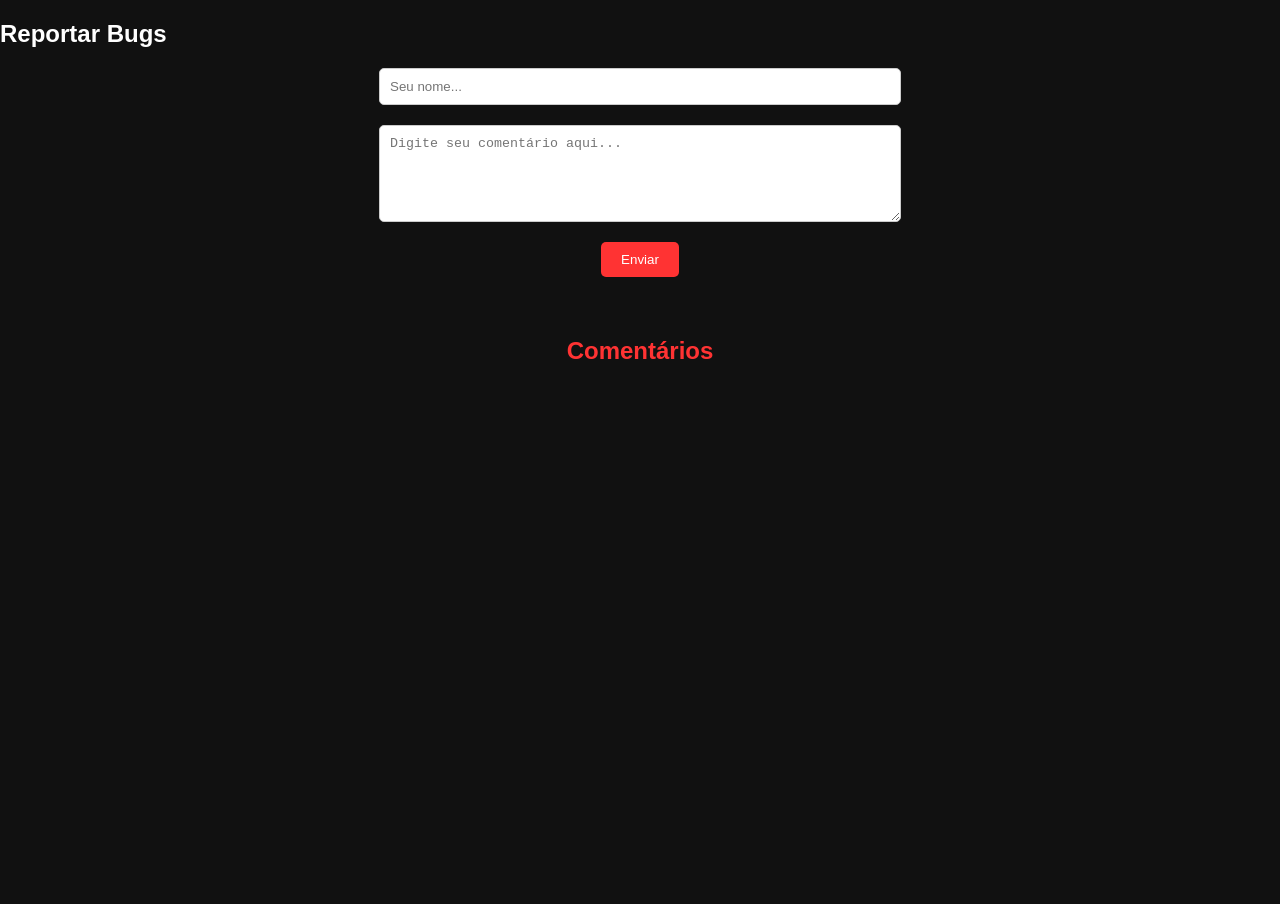
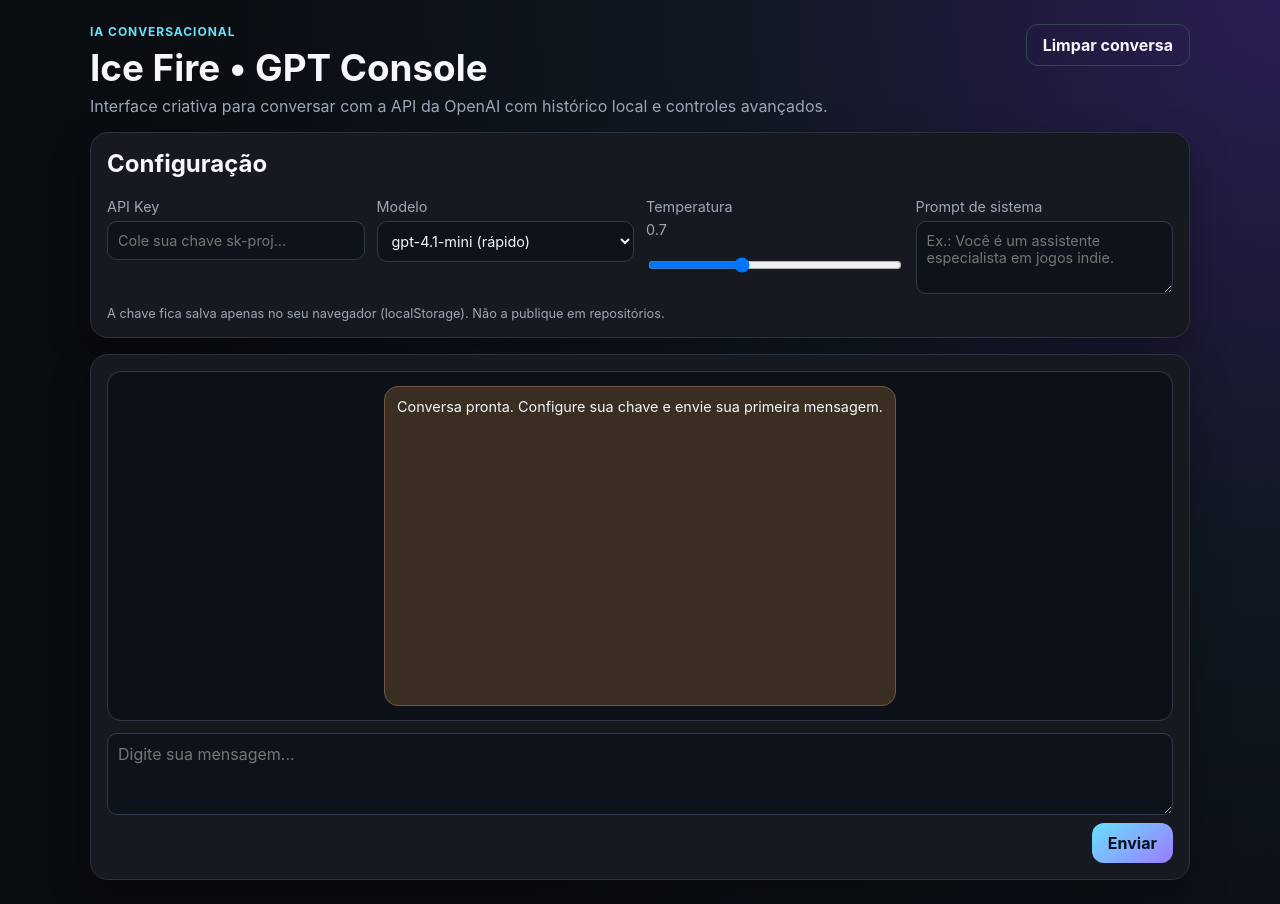
Before and after one commit to NinjaLaranj4/ice-fire-game-site, a plain HTML site: page index.html in a window 1280 px wide. Before the commit the page ends 800 px from the top, so only its background shows below. Drawn offline with Linux system fonts and the light colour scheme; no server answers.

Commit message:
feat: transformar site em console de chat com OpenAI

```diff
--- a/index.html
+++ b/index.html
@@ -1,46 +1,66 @@
 <!DOCTYPE html>
-<html lang="pt-br">
+<html lang="pt-BR">
 
 <head>
-    <meta charset="UTF-8">
-    <meta name="viewport" content="width=device-width, initial-scale=1.0">
-    <title>Ice Fire</title>
-    <link rel="stylesheet" href="styles.css">
+    <meta charset="UTF-8" />
+    <meta name="viewport" content="width=device-width, initial-scale=1.0" />
+    <title>Ice Fire AI Console</title>
+    <link rel="stylesheet" href="styles.css" />
 </head>
 
 <body>
-    <!-- Código anterior -->
+    <main class="app-shell">
+        <header class="app-header">
+            <div>
+                <p class="eyebrow">IA Conversacional</p>
+                <h1>Ice Fire • GPT Console</h1>
+                <p class="subtitle">Interface criativa para conversar com a API da OpenAI com histórico local e controles avançados.</p>
+            </div>
+            <button id="clear-history" class="ghost-btn" type="button">Limpar conversa</button>
+        </header>
 
-    <section id="bugs">
-        <h2>Reportar Bugs</h2>
-        <form id="comment-form">
-            <input type="text" placeholder="Seu nome..." id="name" required>
-            <textarea placeholder="Digite seu comentário aqui..." id="comment" rows="5" required></textarea>
-            <button type="submit">Enviar</button>
-        </form>
-    </section>
-    <section id="comentarios">
-        <h2>Comentários</h2>
-        <div id="comentarios-lista"></div>
-    </section>
+        <section class="panel settings-panel">
+            <h2>Configuração</h2>
+            <div class="grid">
+                <label>
+                    API Key
+                    <input id="api-key" type="password" placeholder="Cole sua chave sk-proj..." autocomplete="off" />
+                </label>
 
-    <!-- Código anterior -->
-    <script src="https://www.gstatic.com/firebasejs/9.6.1/firebase-app.js"></script>
-    <script src="https://www.gstatic.com/firebasejs/9.6.1/firebase-database.js"></script>
-    <script src="https://www.gstatic.com/firebasejs/9.6.1/firebase-analytics.js"></script>
-    <script>
-        const firebaseConfig = {
-            apiKey: "AIzaSyCTsEeoY4sDTOQSmPaTyVIP8HSISic2I50",
-            authDomain: "ice-fire-coments-bugs-report.firebaseapp.com",
-            projectId: "ice-fire-coments-bugs-report",
-            storageBucket: "ice-fire-coments-bugs-report.appspot.com",
-            messagingSenderId: "863645039004",
-            appId: "1:863645039004:web:04e0d65804a936b8eff059",
-        };
+                <label>
+                    Modelo
+                    <select id="model">
+                        <option value="gpt-4.1-mini">gpt-4.1-mini (rápido)</option>
+                        <option value="gpt-4.1">gpt-4.1 (equilibrado)</option>
+                        <option value="gpt-4o">gpt-4o (multimodal)</option>
+                    </select>
+                </label>
 
-        const app = firebase.initializeApp(firebaseConfig);
-        firebase.analytics(app);
-    </script>
+                <label>
+                    Temperatura <span id="temp-value">0.7</span>
+                    <input id="temperature" type="range" min="0" max="2" step="0.1" value="0.7" />
+                </label>
+
+                <label>
+                    Prompt de sistema
+                    <textarea id="system-prompt" rows="3" placeholder="Ex.: Você é um assistente especialista em jogos indie."></textarea>
+                </label>
+            </div>
+            <p class="hint">A chave fica salva apenas no seu navegador (localStorage). Não a publique em repositórios.</p>
+        </section>
+
+        <section class="panel chat-panel">
+            <div id="chat-log" class="chat-log" aria-live="polite"></div>
+
+            <form id="chat-form" class="chat-form">
+                <textarea id="user-input" rows="3" placeholder="Digite sua mensagem..." required></textarea>
+                <div class="actions">
+                    <button id="send-btn" type="submit">Enviar</button>
+                </div>
+            </form>
+        </section>
+    </main>
+
     <script src="scripts.js"></script>
 </body>
 
--- a/scripts.js
+++ b/scripts.js
@@ -1,50 +1,165 @@
-document.addEventListener("DOMContentLoaded", function () {
-    const form = document.getElementById("comment-form");
-    const comentariosLista = document.getElementById("comentarios-lista");
+const STORAGE_KEYS = {
+    apiKey: "icefire_api_key",
+    model: "icefire_model",
+    temp: "icefire_temp",
+    systemPrompt: "icefire_system_prompt",
+    history: "icefire_chat_history"
+};
 
-    const db = firebase.database();
+const state = {
+    history: []
+};
 
-    function exibirComentarios() {
-        db.ref("comentarios").once("value", function (snapshot) {
-            const comentarios = snapshot.val() || [];
-            comentariosLista.innerHTML = '';
+const elements = {
+    apiKey: document.getElementById("api-key"),
+    model: document.getElementById("model"),
+    temperature: document.getElementById("temperature"),
+    tempValue: document.getElementById("temp-value"),
+    systemPrompt: document.getElementById("system-prompt"),
+    chatLog: document.getElementById("chat-log"),
+    form: document.getElementById("chat-form"),
+    userInput: document.getElementById("user-input"),
+    clearHistory: document.getElementById("clear-history"),
+    sendBtn: document.getElementById("send-btn")
+};
 
-            for (const key in comentarios) {
-                const comentario = comentarios[key];
-                const div = document.createElement("div");
-                div.classList.add("comentario");
+function saveConfig() {
+    localStorage.setItem(STORAGE_KEYS.apiKey, elements.apiKey.value.trim());
+    localStorage.setItem(STORAGE_KEYS.model, elements.model.value);
+    localStorage.setItem(STORAGE_KEYS.temp, elements.temperature.value);
+    localStorage.setItem(STORAGE_KEYS.systemPrompt, elements.systemPrompt.value);
+}
 
-                const h3 = document.createElement("h3");
-                h3.textContent = comentario.name;
-                div.appendChild(h3);
+function loadConfig() {
+    elements.apiKey.value = localStorage.getItem(STORAGE_KEYS.apiKey) || "";
+    elements.model.value = localStorage.getItem(STORAGE_KEYS.model) || "gpt-4.1-mini";
+    elements.temperature.value = localStorage.getItem(STORAGE_KEYS.temp) || "0.7";
+    elements.tempValue.textContent = elements.temperature.value;
+    elements.systemPrompt.value = localStorage.getItem(STORAGE_KEYS.systemPrompt) || "";
+}
 
-                const p = document.createElement("p");
-                p.textContent = comentario.comment;
-                div.appendChild(p);
+function saveHistory() {
+    localStorage.setItem(STORAGE_KEYS.history, JSON.stringify(state.history));
+}
 
-                comentariosLista.appendChild(div);
-            }
-        });
+function loadHistory() {
+    try {
+        state.history = JSON.parse(localStorage.getItem(STORAGE_KEYS.history) || "[]");
+    } catch {
+        state.history = [];
+    }
+}
+
+function addMessage(role, content) {
+    const message = document.createElement("article");
+    message.className = `message ${role}`;
+    message.textContent = content;
+    elements.chatLog.appendChild(message);
+    elements.chatLog.scrollTop = elements.chatLog.scrollHeight;
+}
+
+function renderHistory() {
+    elements.chatLog.innerHTML = "";
+
+    if (!state.history.length) {
+        addMessage("system", "Conversa pronta. Configure sua chave e envie sua primeira mensagem.");
+        return;
     }
 
-    form.addEventListener("submit", function (event) {
-        event.preventDefault();
+    state.history.forEach(({ role, content }) => {
+        addMessage(role, content);
+    });
+}
 
-        const name = document.getElementById("name").value;
-        const comment = document.getElementById("comment").value;
+async function callOpenAI() {
+    const apiKey = elements.apiKey.value.trim();
+    if (!apiKey) {
+        addMessage("system", "Insira uma API key para continuar.");
+        return;
+    }
 
-        const newCommentRef = db.ref("comentarios").push();
-        newCommentRef.set({ name, comment }, function (error) {
-            if (error) {
-                console.error("Erro ao salvar o comentário:", error);
-            } else {
-                document.getElementById("name").value = "";
-                document.getElementById("comment").value = "";
+    const prompt = elements.userInput.value.trim();
+    if (!prompt) {
+        return;
+    }
 
-                exibirComentarios();
-            }
+    const systemPrompt = elements.systemPrompt.value.trim();
+
+    state.history.push({ role: "user", content: prompt });
+    addMessage("user", prompt);
+    elements.userInput.value = "";
+
+    const requestMessages = [];
+    if (systemPrompt) {
+        requestMessages.push({ role: "system", content: systemPrompt });
+    }
+
+    requestMessages.push(
+        ...state.history
+            .filter((msg) => msg.role === "user" || msg.role === "assistant")
+            .map(({ role, content }) => ({ role, content }))
+    );
+
+    elements.sendBtn.disabled = true;
+    elements.sendBtn.textContent = "Pensando...";
+
+    try {
+        const response = await fetch("https://api.openai.com/v1/chat/completions", {
+            method: "POST",
+            headers: {
+                "Content-Type": "application/json",
+                Authorization: `Bearer ${apiKey}`
+            },
+            body: JSON.stringify({
+                model: elements.model.value,
+                messages: requestMessages,
+                temperature: Number(elements.temperature.value)
+            })
+        });
+
+        if (!response.ok) {
+            const errorPayload = await response.json().catch(() => ({}));
+            const details = errorPayload.error?.message || `HTTP ${response.status}`;
+            throw new Error(details);
+        }
+
+        const data = await response.json();
+        const answer = data.choices?.[0]?.message?.content?.trim() || "Sem resposta do modelo.";
+
+        state.history.push({ role: "assistant", content: answer });
+        addMessage("assistant", answer);
+        saveHistory();
+    } catch (error) {
+        const details = error instanceof Error ? error.message : "Falha inesperada";
+        addMessage("system", `Erro na chamada da API: ${details}`);
+        state.history = state.history.filter((msg, index, arr) => !(index === arr.length - 1 && msg.role === "user"));
+    } finally {
+        elements.sendBtn.disabled = false;
+        elements.sendBtn.textContent = "Enviar";
+    }
+}
+
+function bindEvents() {
+    [elements.apiKey, elements.model, elements.temperature, elements.systemPrompt].forEach((input) => {
+        input.addEventListener("input", () => {
+            elements.tempValue.textContent = elements.temperature.value;
+            saveConfig();
         });
     });
 
-    exibirComentarios();
-});
+    elements.form.addEventListener("submit", async (event) => {
+        event.preventDefault();
+        await callOpenAI();
+    });
+
+    elements.clearHistory.addEventListener("click", () => {
+        state.history = [];
+        saveHistory();
+        renderHistory();
+    });
+}
+
+loadConfig();
+loadHistory();
+renderHistory();
+bindEvents();
--- a/styles.css
+++ b/styles.css
@@ -1,126 +1,195 @@
+:root {
+    --bg: #0f1115;
+    --panel: #181c24;
+    --muted: #9da7b8;
+    --text: #f5f7fb;
+    --accent: #68e1fd;
+    --accent-2: #9c7bff;
+    --danger: #ff5d6f;
+}
+
+* {
+    box-sizing: border-box;
+}
+
 body {
     margin: 0;
-    font-family: Arial, Helvetica, sans-serif;
-    background-color: #111;
-    color: white;
+    min-height: 100vh;
+    font-family: Inter, Arial, sans-serif;
+    color: var(--text);
+    background: radial-gradient(circle at top right, #2b1d54, #111822 35%, #090c10 75%);
 }
 
-#titulo {
-    text-align: center;
-    font-size: 3rem;
-    margin: 40px 0;
+.app-shell {
+    width: min(1100px, 92vw);
+    margin: 24px auto;
+    display: grid;
+    gap: 16px;
 }
 
-video {
-    position: fixed;
-    right: 0;
-    bottom: 0;
-    min-width: 100%;
-    min-height: 100%;
-    z-index: -1;
+.panel {
+    background: color-mix(in srgb, var(--panel) 90%, black);
+    border: 1px solid #2b3240;
+    border-radius: 18px;
+    padding: 16px;
+    box-shadow: 0 16px 40px rgba(0, 0, 0, 0.28);
 }
 
-#play {
+.app-header {
     display: flex;
-    justify-content: center;
-    align-items: center;
-    height: 100vh;
+    justify-content: space-between;
+    gap: 12px;
+    align-items: start;
 }
 
-a.play-button {
-    text-decoration: none;
-    background-color: #FF3333;
-    padding: 20px 40px;
-    border-radius: 5px;
-    color: white;
-    font-size: 2rem;
+.eyebrow {
+    margin: 0;
+    color: var(--accent);
+    font-weight: 700;
+    text-transform: uppercase;
+    letter-spacing: 0.08em;
+    font-size: 0.75rem;
 }
 
-#sobre {
-    padding: 40px;
-    text-align: center;
+h1 {
+    margin: 6px 0;
+    font-size: clamp(1.4rem, 3vw, 2.3rem);
 }
 
-#sobre h2 {
-    margin-bottom: 20px;
+.subtitle {
+    margin: 0;
+    color: var(--muted);
 }
 
-.container {
-    display: flex;
-    justify-content: center;
-    align-items: center;
-    gap: 40px;
+h2 {
+    margin-top: 0;
 }
 
-.container img {
-    width: 100px;
+.grid {
+    display: grid;
+    grid-template-columns: repeat(auto-fit, minmax(220px, 1fr));
+    gap: 12px;
 }
 
-.container iframe {
-    border: none;
+label {
+    display: flex;
+    flex-direction: column;
+    gap: 6px;
+    color: var(--muted);
+    font-size: 0.9rem;
 }
 
-#bugs form, #comentarios form {
-    display: flex;
-    flex-direction: column;
-    gap: 20px;
-    align-items: center;
+input,
+textarea,
+select,
+button {
+    font: inherit;
 }
 
-input[type="text"] {
-    width: 100%;
-    max-width: 500px;
+input,
+textarea,
+select {
+    background: #0e131b;
+    border: 1px solid #303a4b;
+    border-radius: 10px;
+    color: var(--text);
     padding: 10px;
-    border: 1px solid #ccc;
-    border-radius: 5px;
 }
 
 textarea {
-    width: 100%;
-    max-width: 500px;
-    padding: 10px;
-    border: 1px solid #ccc;
-    border-radius: 5px;
     resize: vertical;
 }
 
-button[type="submit"] {
-    background-color: #FF3333;
-    color: white;
-    padding: 10px 20px;
-    border-radius: 5px;
+button {
     border: none;
+    border-radius: 12px;
+    padding: 10px 16px;
+    font-weight: 700;
     cursor: pointer;
 }
 
-#comentarios {
-    padding: 40px;
-    text-align: center;
-    animation: fadeIn 2s;
+#send-btn {
+    background: linear-gradient(140deg, var(--accent), var(--accent-2));
+    color: #05111f;
 }
 
-#comentarios h2 {
-    margin-bottom: 20px;
-    color: #FF3333;
+.ghost-btn {
+    color: var(--text);
+    background: transparent;
+    border: 1px solid #394252;
 }
 
-#comentarios-lista {
-    display: flex;
-    flex-direction: column;
-    gap: 20px;
-    align-items: center;
+.ghost-btn:hover {
+    border-color: var(--danger);
+    color: #ffd6dc;
 }
 
-.comentario {
-    background-color: #333;
-    color: white;
-    padding: 20px;
-    border-radius: 5px;
-    max-width: 500px;
-    text-align: left;
+.hint {
+    color: var(--muted);
+    margin: 12px 0 0;
+    font-size: 0.8rem;
 }
 
-.comentario h3 {
-    color: #FF3333;
-    margin-bottom: 10px;
+.chat-panel {
+    display: grid;
+    gap: 12px;
 }
+
+.chat-log {
+    min-height: 350px;
+    max-height: 58vh;
+    overflow-y: auto;
+    border-radius: 14px;
+    border: 1px solid #2f3744;
+    background: #0c1119;
+    padding: 14px;
+    display: grid;
+    gap: 10px;
+}
+
+.message {
+    width: fit-content;
+    max-width: min(75ch, 90%);
+    border-radius: 14px;
+    padding: 10px 12px;
+    white-space: pre-wrap;
+    line-height: 1.4;
+}
+
+.message.user {
+    justify-self: end;
+    background: linear-gradient(140deg, #2679ff, #5d43ff);
+}
+
+.message.assistant {
+    justify-self: start;
+    background: #202938;
+    border: 1px solid #364153;
+}
+
+.message.system {
+    justify-self: center;
+    background: #3a2d21;
+    border: 1px solid #74573d;
+    font-size: 0.9rem;
+}
+
+.chat-form {
+    display: grid;
+    gap: 8px;
+}
+
+.actions {
+    display: flex;
+    justify-content: flex-end;
+}
+
+@media (max-width: 720px) {
+    .app-shell {
+        width: 95vw;
+    }
+
+    .app-header {
+        flex-direction: column;
+    }
+}
```
Also changed, not shown: 1 other file.
